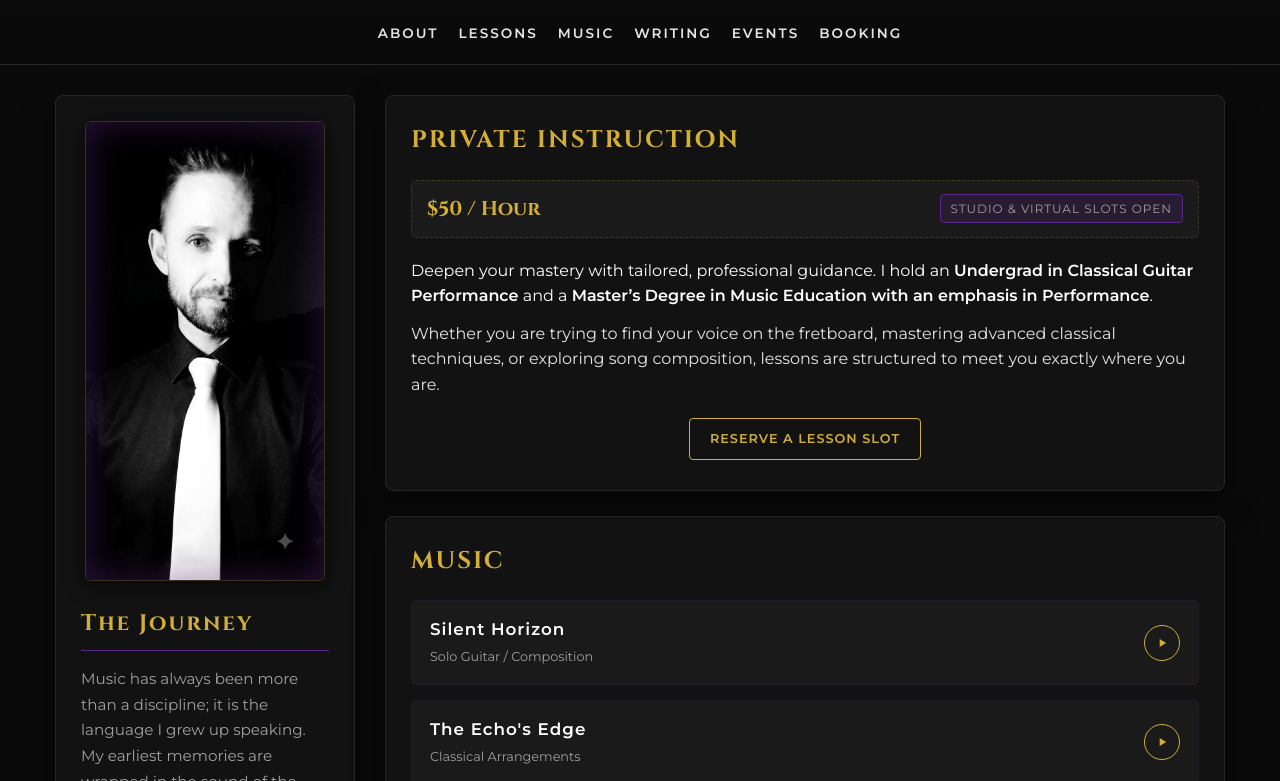
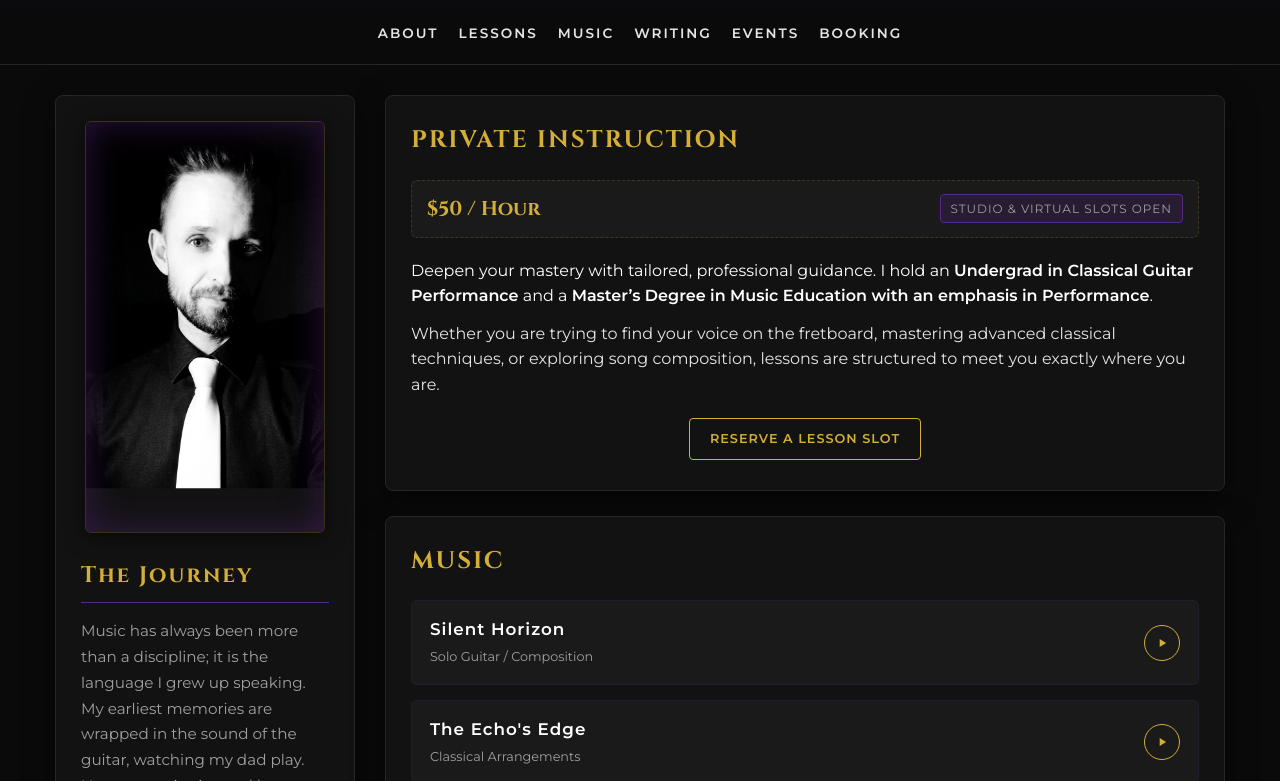
Before and after one commit to libre-mente/Christopher-Monte-Spears, a plain HTML site: page index.html in a window 1280 px wide. Shown: the part 580-1361 px from the top of the page. Drawn offline with Linux system fonts and the light colour scheme.

Commit message:
Adjust profile image alignment and cropping
Updated alignment and image display properties for profile images.

```diff
--- a/styles.css
+++ b/styles.css
@@ -115,7 +115,7 @@ body {
 .profile-image-container {
     display: flex;
     justify-content: center;
-    align-items: center;
+    align-items: flex-start; /* Aligned to the top to keep the focal point of the crop correct */
     width: 100%;
     max-width: 240px;
     height: auto;
@@ -130,9 +130,11 @@ body {
 .profile-image {
     width: 100%;
     height: auto;
-    object-fit: contain; /* Displays the image in full size and prevents cropping */
+    object-fit: cover;
     display: block;
     transition: transform 0.5s ease;
+    clip-path: inset(0 0 20% 0); /* Visually crops 20% off the bottom */
+    margin-bottom: -20%; /* Pulls up layout space so container wraps snugly around the crop */
 }
 
 .profile-image-container:hover .profile-image {
```
